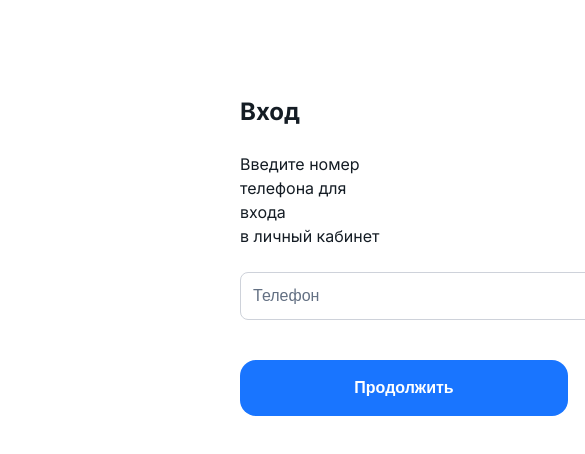
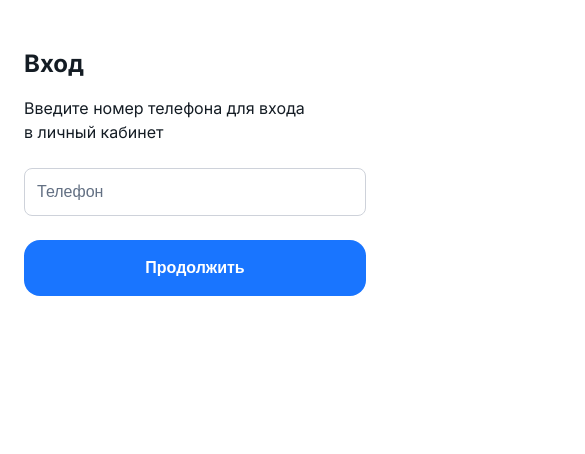
Before and after one commit to Maxim-GT/cft-test-task, a React (Vite) app: page /auth in a window 390 px wide. Shown: the top 454 px of the page, 585 px wide, since content can reach past the window. Built offline with nearby package versions, Linux system fonts and the light colour scheme; no server answers.

Commit message:
style - добавить стили для адаптивности

```diff
--- a/src/features/check-otp/ui/check-otp-form.module.css
+++ b/src/features/check-otp/ui/check-otp-form.module.css
@@ -11,3 +11,9 @@
 .secondaryButton {
 	margin-top: var(--space-24);
 }
+
+@media (max-width: 430px) {
+	.helperText {
+		margin-top: var(--space-24);
+	}
+}
--- a/src/pages/auth/ui/auth-page.module.css
+++ b/src/pages/auth/ui/auth-page.module.css
@@ -7,4 +7,23 @@
 	max-width: 1440px;
 	margin: 0 auto;
 	padding-left: 240px;
+	box-sizing: border-box;
 }
+
+@media (max-width: 1024px) {
+	.container {
+		padding-left: var(--space-40);
+		padding-right: var(--space-40);
+	}
+}
+
+@media (max-width: 430px) {
+	.page {
+		padding-top: 48px;
+	}
+
+	.container {
+		padding-left: var(--space-24);
+		padding-right: var(--space-24);
+	}
+}
--- a/src/shared/ui/Button/Button.module.css
+++ b/src/shared/ui/Button/Button.module.css
@@ -1,5 +1,6 @@
 .button {
-	width: 328px;
+	width: 100%;
+	max-width: 328px;
 	height: 56px;
 	padding: 16px 32px;
 	border-radius: var(--btn-radius);
@@ -50,3 +51,9 @@
 .button.secondary:focus {
 	outline: 1px solid var(--bg-primary);
 }
+
+@media (max-width: 430px) {
+	.button {
+		max-width: 100%;
+	}
+}
--- a/src/shared/ui/Input/Input.module.css
+++ b/src/shared/ui/Input/Input.module.css
@@ -3,7 +3,8 @@
 }
 
 .input {
-    width: 464px;
+    width: 100%;
+    max-width: 464px;
     height: 48px;
     padding: 12px;
     outline: 2px solid transparent;
--- a/src/widgets/auth-widget/ui/auth-widget.module.css
+++ b/src/widgets/auth-widget/ui/auth-widget.module.css
@@ -25,3 +25,18 @@
 	pointer-events: none;
 
 }
+
+@media (max-width: 430px) {
+	.section {
+		gap: var(--space-24);
+	}
+
+	.header,
+	.formWrapper {
+		gap: 16px;
+	}
+
+	.formWrapper form button:first-of-type {
+		margin-top: var(--space-24);
+	}
+}
```
